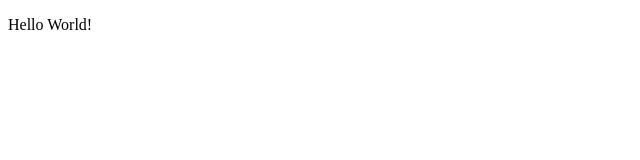
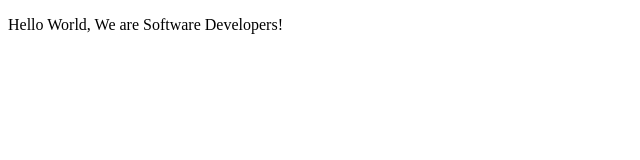
Before and after one commit to Ridalord/microverseTrials, a plain HTML site: page index.html in a window 1280 px wide. Shown: the whole page, without its empty margins (0-640 px from the left). Drawn offline with Linux system fonts and the light colour scheme.

Commit message:
updated index.html file

```diff
--- a/index.html
+++ b/index.html
@@ -5,7 +5,7 @@
     </head>
     <body>
         <p>
-            Hello World!
+            Hello World, We are Software Developers!
         </p>
     </body>
 </html>
```
